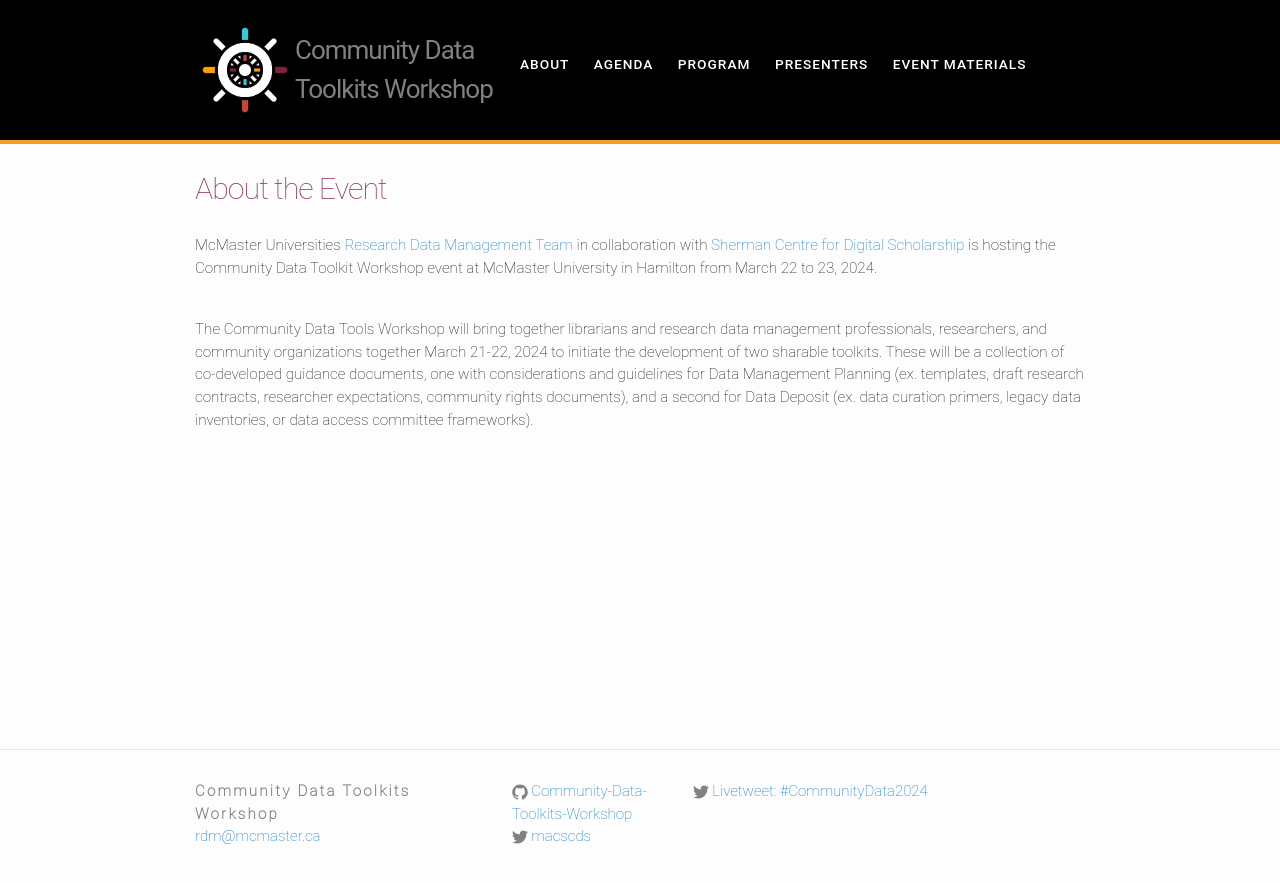
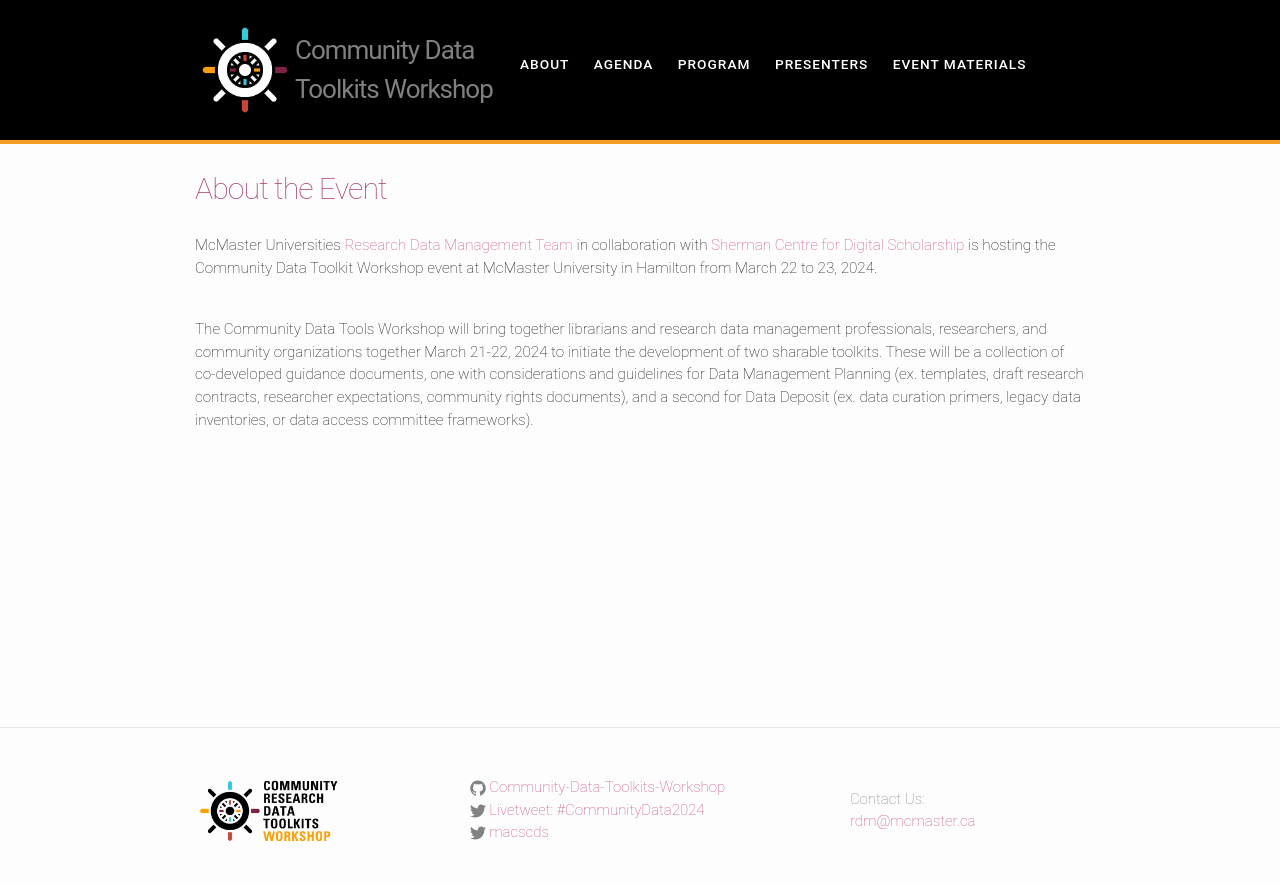
Before and after one commit to Community-Data-Toolkits-Workshop/CDTW, a Jekyll site: the page built from about.md, in a window 1280 px wide. Shown: the top 883 px of the page. Built offline with Jekyll 4.4.1, drawn with Linux system fonts in a browser that asks for light colours.

Commit message:
Footer CSS updates

```diff
--- a/_includes/footer.html
+++ b/_includes/footer.html
@@ -5,15 +5,13 @@
 <!--     <h2 class="footer-heading">{{ site.title }}</h2> -->
 
     <div class="footer-col-wrapper">
-      <div class="footer-col  footer-col-1">
+      <div class="footer-col-1">
         <ul class="contact-list">
-          <li><strong>{{ site.title }}</strong></li>
-
-          <li><a href="mailto:{{ site.email }}">{{ site.email }}</a></li>
+          <li><a class="footer-logo" href="{{ "/" | absolute_url }}"><img src="/CDTW/assets/img/CRDT-Workshop-Eventbrite-Banner.png"/></a></li>
         </ul>
       </div>
 
-      <div class="footer-col  footer-col-2">
+      <div class="footer-col-2">
         <ul class="social-media-list">
           {% if site.github_username %}
           <li>
@@ -28,7 +26,18 @@
             </a>
           </li>
           {% endif %}
+          <li>
+            <a href="https://twitter.com/hashtag/CommunityData2024">
+              <span class="icon  icon--twitter">
+                <svg viewBox="0 0 16 16">
+                  <path fill="#828282" d="M15.969,3.058c-0.586,0.26-1.217,0.436-1.878,0.515c0.675-0.405,1.194-1.045,1.438-1.809
+                  c-0.632,0.375-1.332,0.647-2.076,0.793c-0.596-0.636-1.446-1.033-2.387-1.033c-1.806,0-3.27,1.464-3.27,3.27 c0,0.256,0.029,0.506,0.085,0.745C5.163,5.404,2.753,4.102,1.14,2.124C0.859,2.607,0.698,3.168,0.698,3.767 c0,1.134,0.577,2.135,1.455,2.722C1.616,6.472,1.112,6.325,0.671,6.08c0,0.014,0,0.027,0,0.041c0,1.584,1.127,2.906,2.623,3.206 C3.02,9.402,2.731,9.442,2.433,9.442c-0.211,0-0.416-0.021-0.615-0.059c0.416,1.299,1.624,2.245,3.055,2.271 c-1.119,0.877-2.529,1.4-4.061,1.4c-0.264,0-0.524-0.015-0.78-0.046c1.447,0.928,3.166,1.469,5.013,1.469 c6.015,0,9.304-4.983,9.304-9.304c0-0.142-0.003-0.283-0.009-0.423C14.976,4.29,15.531,3.714,15.969,3.058z"/>
+                </svg>
+              </span>
 
+              <span class="username">Livetweet: #CommunityData2024</span>
+            </a>
+          </li>
           {% if site.twitter_username %}
           <li>
             <a href="https://twitter.com/{{ site.twitter_username }}">
@@ -47,20 +56,10 @@
         </ul>
       </div>
 
-      <div class="footer-col  footer-col-3">
+      <div class="footer-col-3">
          <ul class="social-media-list">
-		<li>
-            <a href="https://twitter.com/hashtag/CDCF2019">
-              <span class="icon  icon--twitter">
-                <svg viewBox="0 0 16 16">
-                  <path fill="#828282" d="M15.969,3.058c-0.586,0.26-1.217,0.436-1.878,0.515c0.675-0.405,1.194-1.045,1.438-1.809
-                  c-0.632,0.375-1.332,0.647-2.076,0.793c-0.596-0.636-1.446-1.033-2.387-1.033c-1.806,0-3.27,1.464-3.27,3.27 c0,0.256,0.029,0.506,0.085,0.745C5.163,5.404,2.753,4.102,1.14,2.124C0.859,2.607,0.698,3.168,0.698,3.767 c0,1.134,0.577,2.135,1.455,2.722C1.616,6.472,1.112,6.325,0.671,6.08c0,0.014,0,0.027,0,0.041c0,1.584,1.127,2.906,2.623,3.206 C3.02,9.402,2.731,9.442,2.433,9.442c-0.211,0-0.416-0.021-0.615-0.059c0.416,1.299,1.624,2.245,3.055,2.271 c-1.119,0.877-2.529,1.4-4.061,1.4c-0.264,0-0.524-0.015-0.78-0.046c1.447,0.928,3.166,1.469,5.013,1.469 c6.015,0,9.304-4.983,9.304-9.304c0-0.142-0.003-0.283-0.009-0.423C14.976,4.29,15.531,3.714,15.969,3.058z"/>
-                </svg>
-              </span>
-
-              <span class="username">Livetweet: #CommunityData2024</span>
-            </a>
-          </li>
+          <li>Contact Us:</li>
+          <li><a href="mailto:{{ site.email }}">{{ site.email }}</a></li>
           </ul>
       </div>
     </div>
--- a/_sass/_base.scss
+++ b/_sass/_base.scss
@@ -142,7 +142,6 @@
     }
 
     &:hover {
-        color: $text-color;
         text-decoration: underline;
     }
 }
--- a/_sass/_layout.scss
+++ b/_sass/_layout.scss
@@ -6,6 +6,10 @@
 .site-footer {
     border-top: 1px solid $grey-color-light;
     padding: $spacing-unit 0;
+}
+
+.footer-logo {
+    img {max-width: 150px;}
 }
 
 .footer-heading {
@@ -24,48 +28,19 @@
     color: $grey-color;
     margin-left: -$spacing-unit / 2;
     @extend %clearfix;
+    display: flex;
+    justify-content: space-between;
+    align-items: center;
+}
+
+.footer-col-1, .footer-col-2, .footer-col-3 {
+    padding: 1em;
 }
 
 .footer-col {
-    float: left;
+    /* float: left;
     margin-bottom: $spacing-unit / 2;
-    padding-left: $spacing-unit / 2;
-}
-
-.footer-col-1 {
-    width: -webkit-calc(35% - (#{$spacing-unit} / 2));
-    width:         calc(35% - (#{$spacing-unit} / 2));
-}
-
-.footer-col-2 {
-    width: -webkit-calc(20% - (#{$spacing-unit} / 2));
-    width:         calc(20% - (#{$spacing-unit} / 2));
-}
-
-.footer-col-3 {
-    width: -webkit-calc(45% - (#{$spacing-unit} / 2));
-    width:         calc(45% - (#{$spacing-unit} / 2));
-}
-
-@include media-query($on-laptop) {
-    .footer-col-1,
-    .footer-col-2 {
-        width: -webkit-calc(50% - (#{$spacing-unit} / 2));
-        width:         calc(50% - (#{$spacing-unit} / 2));
-    }
-
-    .footer-col-3 {
-        width: -webkit-calc(100% - (#{$spacing-unit} / 2));
-        width:         calc(100% - (#{$spacing-unit} / 2));
-    }
-}
-
-@include media-query($on-palm) {
-    .footer-col {
-        float: none;
-        width: -webkit-calc(100% - (#{$spacing-unit} / 2));
-        width:         calc(100% - (#{$spacing-unit} / 2));
-    }
+    padding-left: $spacing-unit / 2; */
 }
 
 
--- a/_sass/_mobile-header.scss
+++ b/_sass/_mobile-header.scss
@@ -1,4 +1,10 @@
 @media only screen and (max-width: 600px) {
+
+.footer-col-wrapper {
+	display: flex;
+	flex-wrap: wrap;
+	flex-direction: row;
+}
 
 .site-nav h1 {
 		border-bottom: 3px solid transparent;
--- a/css/main.scss
+++ b/css/main.scss
@@ -19,9 +19,9 @@
 
 $text-color:       #111;
 $background-color: #fdfdfd;
-$brand-color:      #0077CC;
+$brand-color:      #cb4e89;
 // $gameday-sky: #109dc0;
-$clemson-blue:      #92335f;
+$clemson-blue:      #ae4375;
 $clemson-orange:    #f29d23;
 
 
```
Also changed, not shown: assets/img/CRDT-Workshop-Eventbrite-Banner.png (added).
